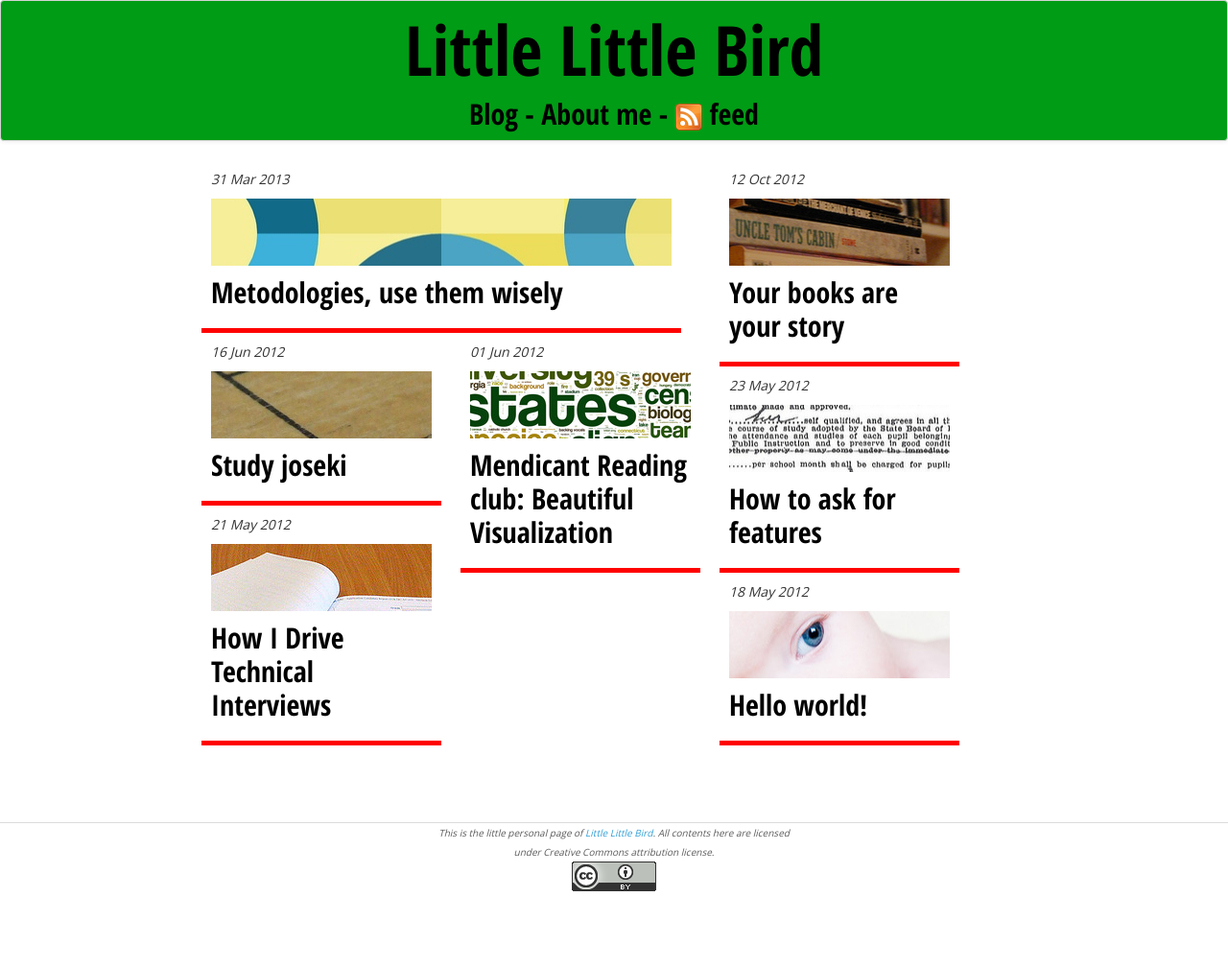
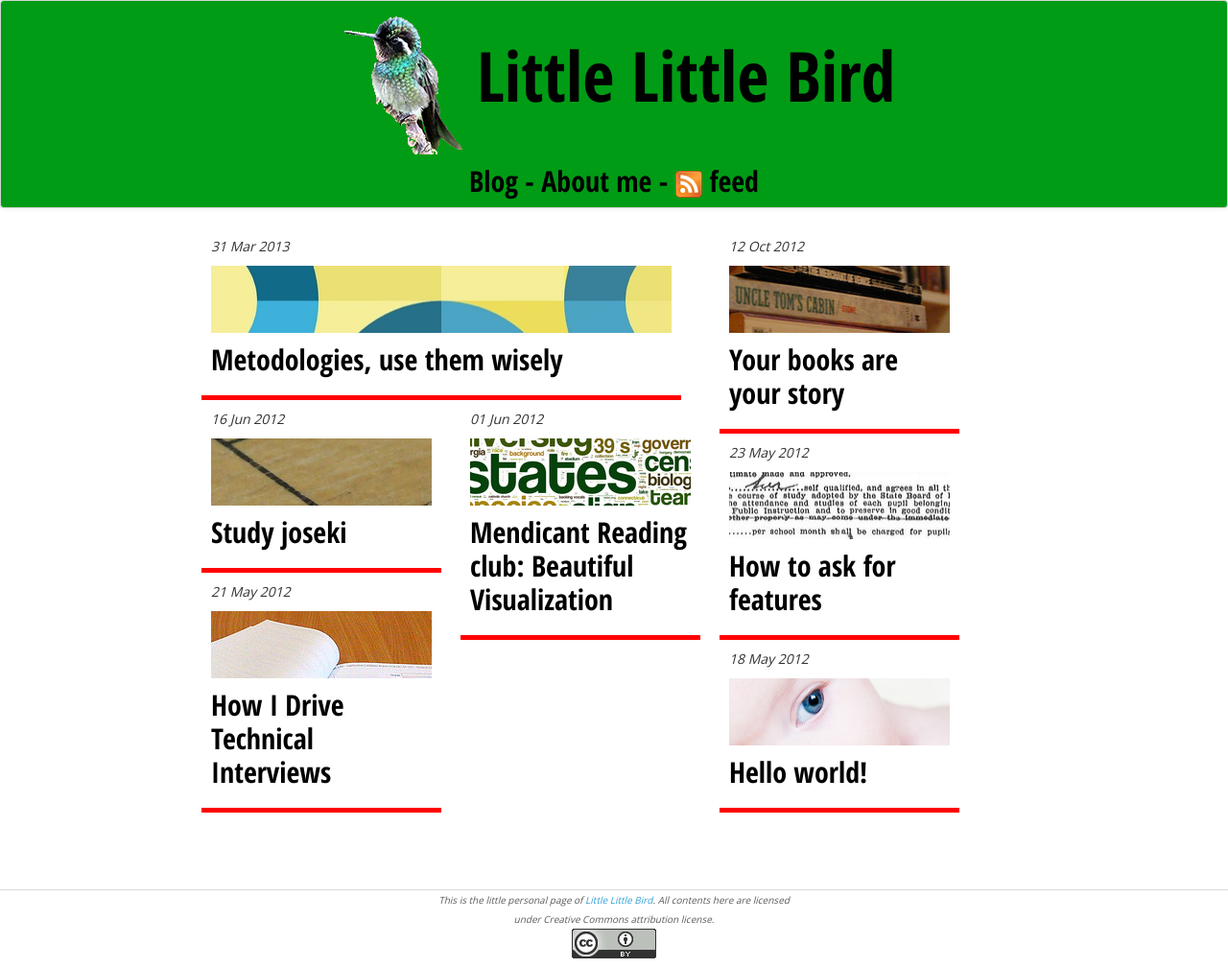
Before and after one commit to zbtang/zbtang.github.com, a Jekyll site: the page built from index.html, in a window 1280 px wide. Shown: the whole page at 96% size. Built offline with Jekyll 4.4.1, drawn with Linux system fonts in a browser that asks for light colours; the list of posts is cut into pages by our own code; before the commit the page ends 939 px from its top, so only the background shows below that.

Commit message:
added bird

```diff
--- a/_layouts/default.html
+++ b/_layouts/default.html
@@ -14,7 +14,8 @@
       <div class="navbar">
         <div class="navbar-inner">
           <div class="container">
-            <h1>Little Little Bird</h1>
+
+			  <h1><img src="/images/bird.gif"/>Little Little Bird</h1>
             <h2>
               <a href="/">Blog</a> -
               <a href="/aboutme.html">About me</a> -
```
Also changed, not shown: images/bird.gif (added), 12 other files.
